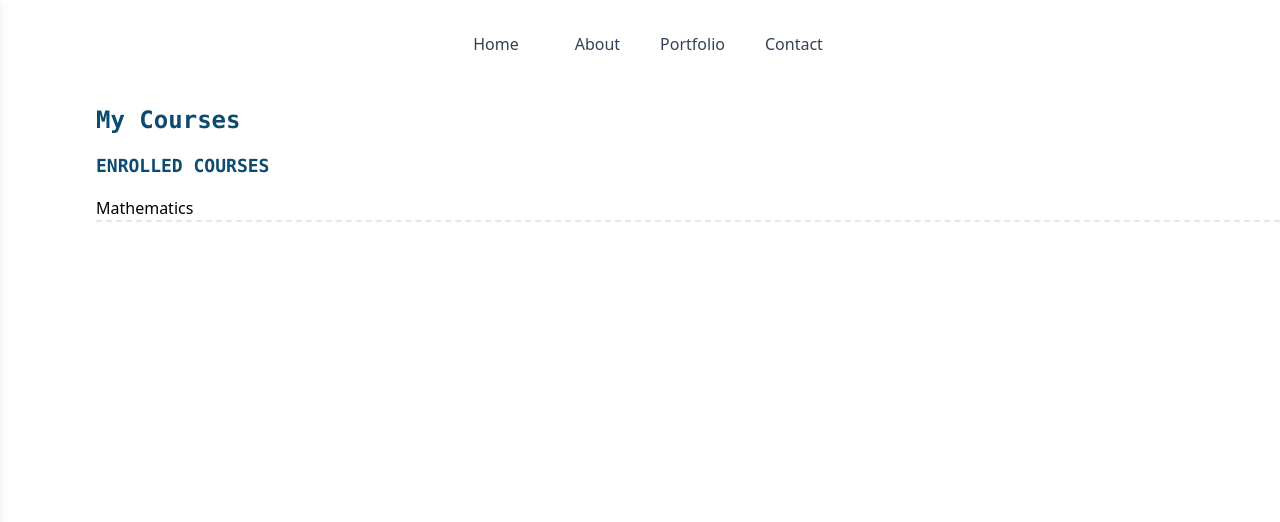
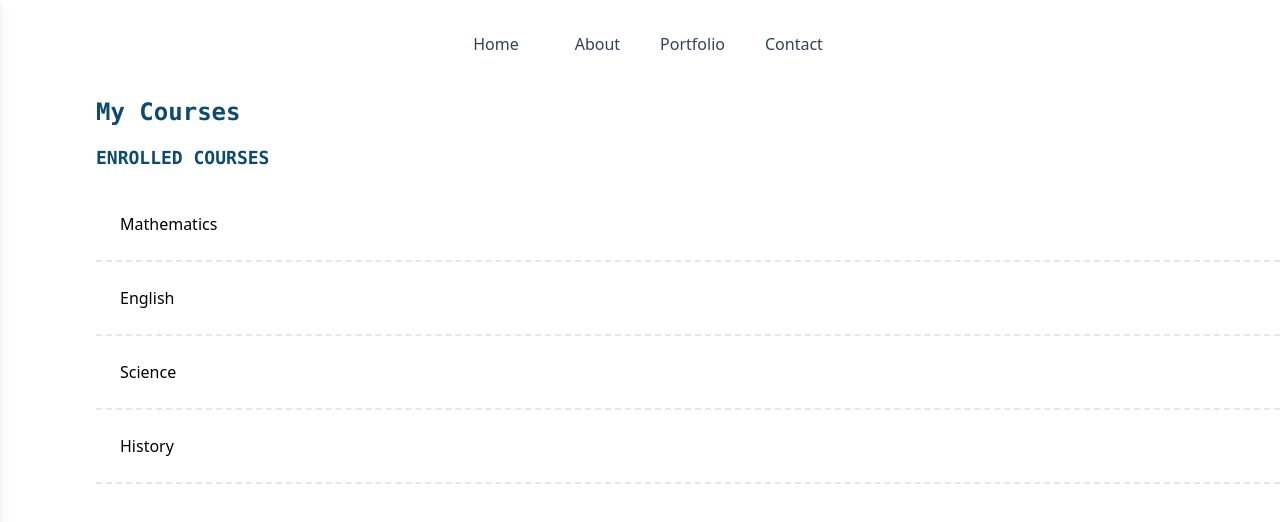
Before and after one commit to Shuleni-Project/Shuleni, a React (Create React App) app in the folder client/: page /student in a window 1280 px wide. Shown: the top 522 px of the page. Built offline with nearby package versions, Linux system fonts and the light colour scheme.

Commit message:
change tailwind config to fix deployment error.

```diff
--- a/client/src/components/EnrolledCourses.js
+++ b/client/src/components/EnrolledCourses.js
@@ -4,14 +4,16 @@ export default function EnrolledCOurses() {
         { id: 2, name: "English", instructor: "Jane Smith" },
         { id: 3, name: "Science", instructor: "David Lee" },
         { id: 4, name: "History", instructor: "Sarah Brown" }
-      ];
+    ];
 
     return (
         <>
-        <h3 className="my-4 font-mono text-lg antialiased font-bold text-sky-900">ENROLLED COURSES</h3>
-        <div className="border-dashed border-b-2">
-            <p>{courses[0].name}</p>
-        </div>
+            <h3 className="my-4 font-mono text-lg antialiased font-bold text-sky-900">ENROLLED COURSES</h3>
+            {courses.map((course) => {
+                return <div className="border-dashed border-b-2 p-6">
+                    <p>{course.name}</p>
+                </div>
+            })}
         </>
     );
 }
--- a/client/src/views/Student.js
+++ b/client/src/views/Student.js
@@ -7,7 +7,7 @@ function Student() {
     <div>
       <SideNavbar />
       <div id="content" className="min-h-fit w-screen min-w-fit">
-        <div className="ml-24 pt-4">
+        <div className="ml-24 pt-2">
           <h2 className="font-mono text-2xl antialiased font-bold text-sky-900">My Courses</h2>
           <EnrolledCourses />
         </div>
```
